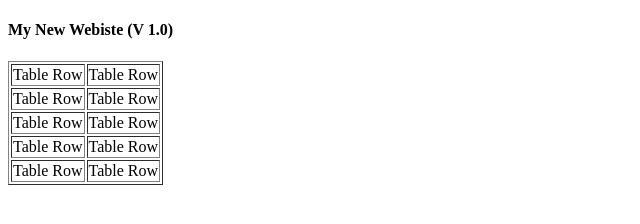
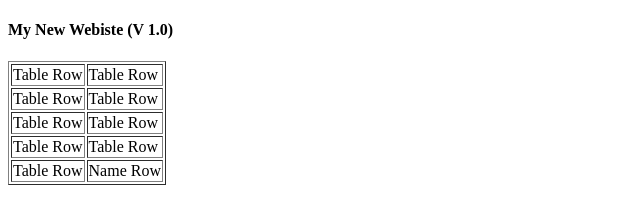
Before and after one commit to rjabdurrahman/testingGit, a plain HTML site: page index.html in a window 1280 px wide. Shown: the full height of the page, 0-640 px from the left. Drawn offline with Linux system fonts and the light colour scheme.

Commit message:
Changed: Table row

```diff
--- a/index.html
+++ b/index.html
@@ -29,7 +29,7 @@
         </tr>
         <tr>
             <td>Table Row</td>
-            <td>Table Row</td>
+            <td>Name Row</td>
         </tr>
     </table>
 </body>
```
